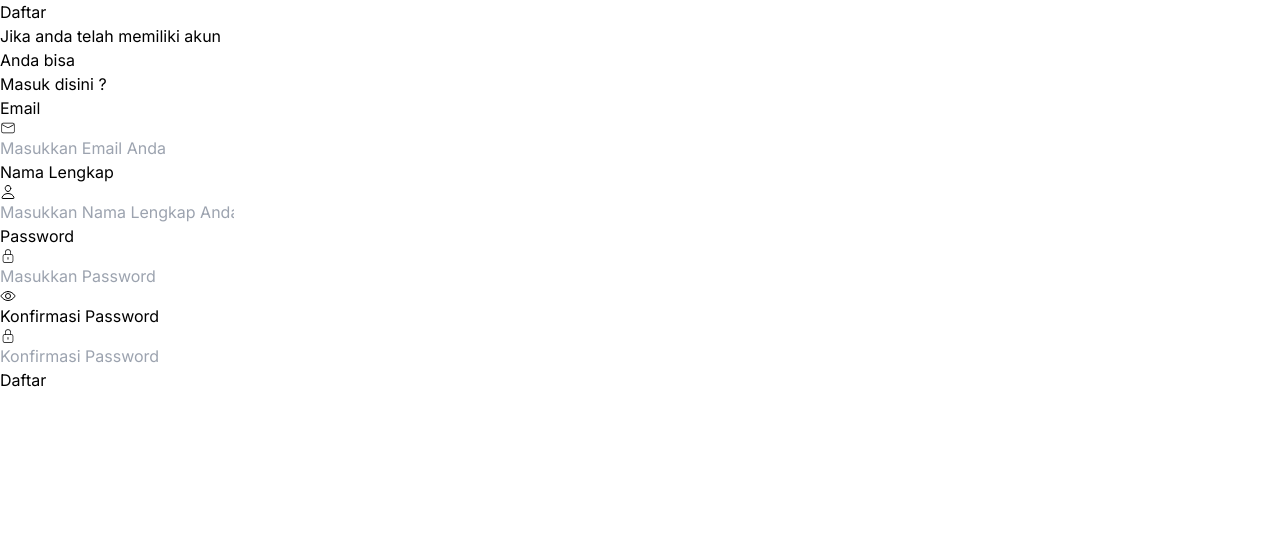
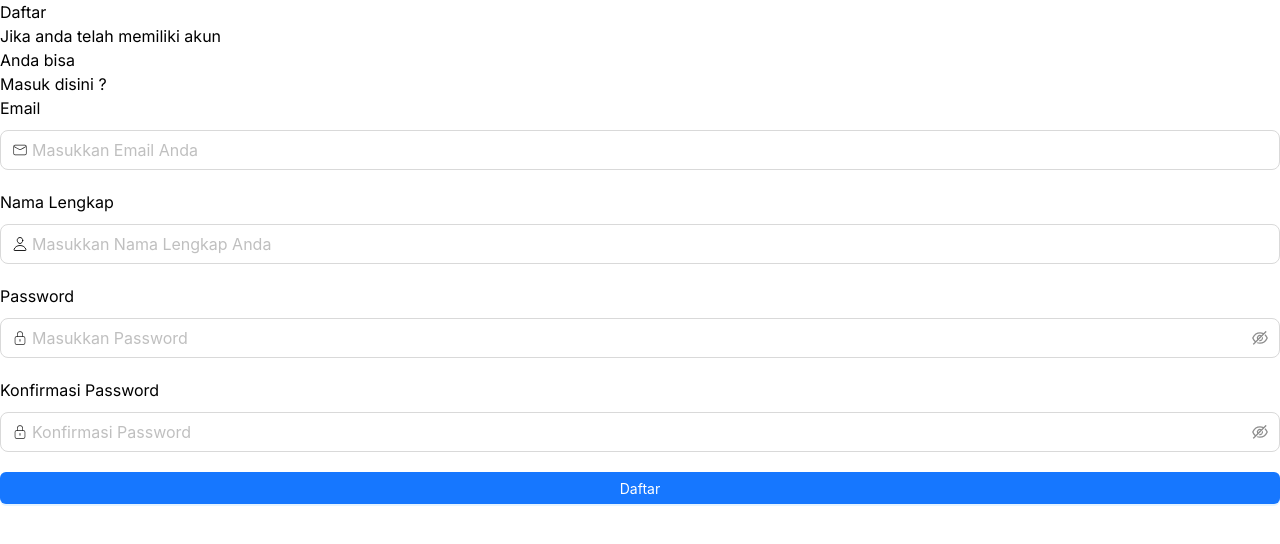
Before and after one commit to prolandit/project-lsp-st, a React (Vite) app in the folder client/: page /register in a window 1280 px wide. Shown: the top 544 px of the page. Built offline with nearby package versions, Linux system fonts and the light colour scheme.

Commit message:
adjust:support PWA for main layout

```diff
--- a/client/src/presentation/components/Elements/Button.tsx
+++ /dev/null
@@ -1,23 +0,0 @@
-import classNames from 'classnames';
-
-type Props = {
-    onClick: () => void;
-    className?: string;
-    children: React.ReactNode;
-};
-
-const Button = ({ children, className, onClick }: Props) => {
-    return (
-        <button
-            className={classNames(
-                'bg-blue-500 hover:bg-blue-400 text-white font-medium py-2 px-4 rounded',
-                className
-            )}
-            onClick={onClick}
-        >
-            {children}
-        </button>
-    );
-};
-
-export default Button;
--- a/client/src/presentation/components/Elements/Input.tsx
+++ /dev/null
@@ -1,48 +0,0 @@
-import { useState } from 'react';
-import { IoEyeOffOutline, IoEyeOutline } from 'react-icons/io5';
-
-type Props = {
-    suffixIcon?: React.ReactNode;
-    type: string;
-    name: string;
-    placeholder: string;
-};
-
-const Input = ({ suffixIcon, type, name, placeholder }: Props) => {
-    const [obscureText, setObscureText] = useState(true);
-    const isPassword = type === 'password';
-
-    return (
-        <div className='flex items-center justify-between rounded-md'>
-            <div className='relative w-full'>
-                <div className='absolute -translate-y-1/2 top-1/2'>
-                    {suffixIcon && suffixIcon}
-                </div>
-                <input
-                    name={name}
-                    type={obscureText ? type : 'text'}
-                    className={`w-full ${
-                        isPassword ? 'px-12' : 'ps-12 pe-3'
-                    } py-3 text-sm font-medium text-black placeholder-gray-500 bg-gray-100 rounded-md outline-none focus:border-blue-500`}
-                    placeholder={placeholder}
-                />
-                <div className='absolute right-0 -translate-y-1/2 top-1/2'>
-                    {isPassword &&
-                        (obscureText ? (
-                            <IoEyeOutline
-                                className='text-lg text-gray-500 me-3'
-                                onClick={() => setObscureText(false)}
-                            />
-                        ) : (
-                            <IoEyeOffOutline
-                                className='text-lg text-gray-500 me-3'
-                                onClick={() => setObscureText(true)}
-                            />
-                        ))}
-                </div>
-            </div>
-        </div>
-    );
-};
-
-export default Input;
--- a/client/src/presentation/components/Elements/InputForm.tsx
+++ b/client/src/presentation/components/Elements/InputForm.tsx
@@ -1,25 +1,37 @@
-import Input from './Input';
+import { Flex, Input } from 'antd';
 import Label from './Label';
 
 type Props = {
-    suffixIcon?: React.ReactNode;
+    prefix?: React.ReactNode;
     name: string;
     type: string;
     placeholder: string;
     text: string;
 };
 
-const InputForm = ({ suffixIcon, name, type, placeholder, text }: Props) => {
+const InputForm = ({ prefix, name, type, placeholder, text }: Props) => {
     return (
-        <div className='flex flex-col gap-3'>
+        <Flex
+            gap={10}
+            vertical
+        >
             <Label htmlFor={name}>{text}</Label>
-            <Input
-                suffixIcon={suffixIcon}
-                name={name}
-                type={type}
-                placeholder={placeholder}
-            />
-        </div>
+            {type === 'password' ? (
+                <Input.Password
+                    size='large'
+                    placeholder={placeholder}
+                    name={name}
+                    prefix={prefix}
+                />
+            ) : (
+                <Input
+                    size='large'
+                    placeholder={placeholder}
+                    name={name}
+                    prefix={prefix}
+                />
+            )}
+        </Flex>
     );
 };
 
--- a/client/src/presentation/components/Fragments/FormLogin.tsx
+++ b/client/src/presentation/components/Fragments/FormLogin.tsx
@@ -1,38 +1,42 @@
+import { Button, Flex } from 'antd';
 import { CiLock, CiMail } from 'react-icons/ci';
 import { Link } from 'react-router-dom';
-import Button from '../Elements/Button';
 import InputForm from '../Elements/InputForm';
 
 const FormLogin = () => {
     return (
-        <div className='flex flex-col gap-5 '>
+        <Flex
+            gap={20}
+            vertical
+        >
             <InputForm
                 type='email'
                 name='email'
                 placeholder='Masukkan Email Anda'
                 text='Email'
-                suffixIcon={<CiMail className='text-lg text-black ms-3' />}
+                prefix={<CiMail className='text-lg text-black me-3' />}
             />
             <InputForm
                 type='password'
                 name='password'
                 placeholder='Masukkan Password Anda'
                 text='Password'
-                suffixIcon={<CiLock className='text-lg text-black ms-3' />}
+                prefix={<CiLock className='text-lg text-black me-3' />}
             />
             <Link
                 to='#'
                 className='items-end justify-end text-sm font-medium text-gray-500 text-end'
             >
-                Forgot Password ?
+                Lupa Password ?
             </Link>
             <Button
-                className='mt-5'
+                type='primary'
+                className='mt-5 h-[45px] bg-blue-500 hover:bg-blue-700'
                 onClick={() => {}}
             >
                 Masuk
             </Button>
-        </div>
+        </Flex>
     );
 };
 
--- a/client/src/presentation/components/Fragments/FormRegister.tsx
+++ b/client/src/presentation/components/Fragments/FormRegister.tsx
@@ -1,48 +1,50 @@
+import { Button, Flex } from 'antd';
 import { CiLock, CiMail } from 'react-icons/ci';
 import { IoPersonOutline } from 'react-icons/io5';
-import Button from '../Elements/Button';
 import InputForm from '../Elements/InputForm';
 
 const FormRegister = () => {
     return (
-        <div className='flex flex-col gap-5 '>
+        <Flex
+            gap={20}
+            vertical
+        >
             <InputForm
                 type='email'
                 name='email'
                 placeholder='Masukkan Email Anda'
                 text='Email'
-                suffixIcon={<CiMail className='text-lg text-black ms-3' />}
+                prefix={<CiMail className='text-lg text-black me-3' />}
             />
             <InputForm
                 type='fullname'
                 name='fullname'
                 placeholder='Masukkan Nama Lengkap Anda'
                 text='Nama Lengkap'
-                suffixIcon={
-                    <IoPersonOutline className='text-lg text-black ms-3' />
-                }
+                prefix={<IoPersonOutline className='text-lg text-black me-3' />}
             />
             <InputForm
                 type='password'
                 name='password'
                 placeholder='Masukkan Password'
                 text='Password'
-                suffixIcon={<CiLock className='text-lg text-black ms-3' />}
+                prefix={<CiLock className='text-lg text-black me-3' />}
             />
             <InputForm
-                type='password_confirmation'
+                type='password'
                 name='password_confirmation'
                 placeholder='Konfirmasi Password'
                 text='Konfirmasi Password'
-                suffixIcon={<CiLock className='text-lg text-black ms-3' />}
+                prefix={<CiLock className='text-lg text-black me-3' />}
             />
             <Button
-                className='mt-5'
+                type='primary'
+                className='mt-5 h-[45px] bg-blue-500 hover:bg-blue-700'
                 onClick={() => {}}
             >
                 Daftar
             </Button>
-        </div>
+        </Flex>
     );
 };
 
--- a/client/src/presentation/components/Layouts/MainLayout.tsx
+++ b/client/src/presentation/components/Layouts/MainLayout.tsx
@@ -5,27 +5,56 @@ import {
     UserOutlined,
     VideoCameraOutlined,
 } from '@ant-design/icons';
-import { Button, Layout, Menu, theme } from 'antd';
-import { useState } from 'react';
+import { Button, Flex, Layout, Menu } from 'antd';
+import { useEffect, useState } from 'react';
+import { MdClear } from 'react-icons/md';
 
 const { Header, Sider, Content } = Layout;
 
 const MainLayout = () => {
     const [collapsed, setCollapsed] = useState(false);
-    const {
-        token: { colorBgContainer, borderRadiusLG },
-    } = theme.useToken();
+    const [isMobile, setIsMobile] = useState(false);
+
+    useEffect(() => {
+        const mobileMediaQuery = window.matchMedia('(max-width: 767px)');
+
+        const handleMobileChange = (event: MediaQueryListEvent) => {
+            setIsMobile(event.matches);
+        };
+
+        mobileMediaQuery.addEventListener('change', handleMobileChange);
+        setIsMobile(mobileMediaQuery.matches);
+
+        return () => {
+            mobileMediaQuery.removeEventListener('change', handleMobileChange);
+        };
+    }, [collapsed, isMobile]);
 
     return (
         <Layout className='min-h-screen'>
             <Sider
-                trigger={null}
-                collapsible
-                collapsed={collapsed}
+                theme='light'
+                width={isMobile ? (collapsed ? '100%' : '0') : '250px'}
+                collapsed={isMobile ? false : collapsed}
             >
-                <div className='demo-logo-vertical' />
+                <Flex
+                    className='px-8 py-4'
+                    justify='space-between'
+                    align='center'
+                >
+                    <h1 className='text-xl font-medium'>Sistem LSP</h1>
+                    <MdClear
+                        className='text-xl md:hidden'
+                        onClick={() => {
+                            if (isMobile) {
+                                setCollapsed(false);
+                            }
+                        }}
+                    />
+                </Flex>
+
                 <Menu
-                    theme='dark'
+                    theme='light'
                     mode='inline'
                     defaultSelectedKeys={['1']}
                     items={[
@@ -48,7 +77,7 @@ const MainLayout = () => {
                 />
             </Sider>
             <Layout>
-                <Header style={{ padding: 0, background: colorBgContainer }}>
+                <Header className='p-0 bg-white'>
                     <Button
                         type='text'
                         icon={
@@ -58,23 +87,15 @@ const MainLayout = () => {
                                 <MenuFoldOutlined />
                             )
                         }
-                        onClick={() => setCollapsed(!collapsed)}
-                        style={{
-                            fontSize: '16px',
-                            width: 64,
-                            height: 64,
+                        onClick={() => {
+                            if (isMobile) {
+                                setCollapsed(true);
+                            }
                         }}
+                        className='!w-16 !h-16 !text-sm md:hidden'
                     />
                 </Header>
-                <Content
-                    style={{
-                        margin: '24px 16px',
-                        padding: 24,
-                        minHeight: 280,
-                        background: colorBgContainer,
-                        borderRadius: borderRadiusLG,
-                    }}
-                >
+                <Content className='mx-6 my-4 p-6 min-h-[280px] bg-white rounded-md'>
                     Content
                 </Content>
             </Layout>
```
